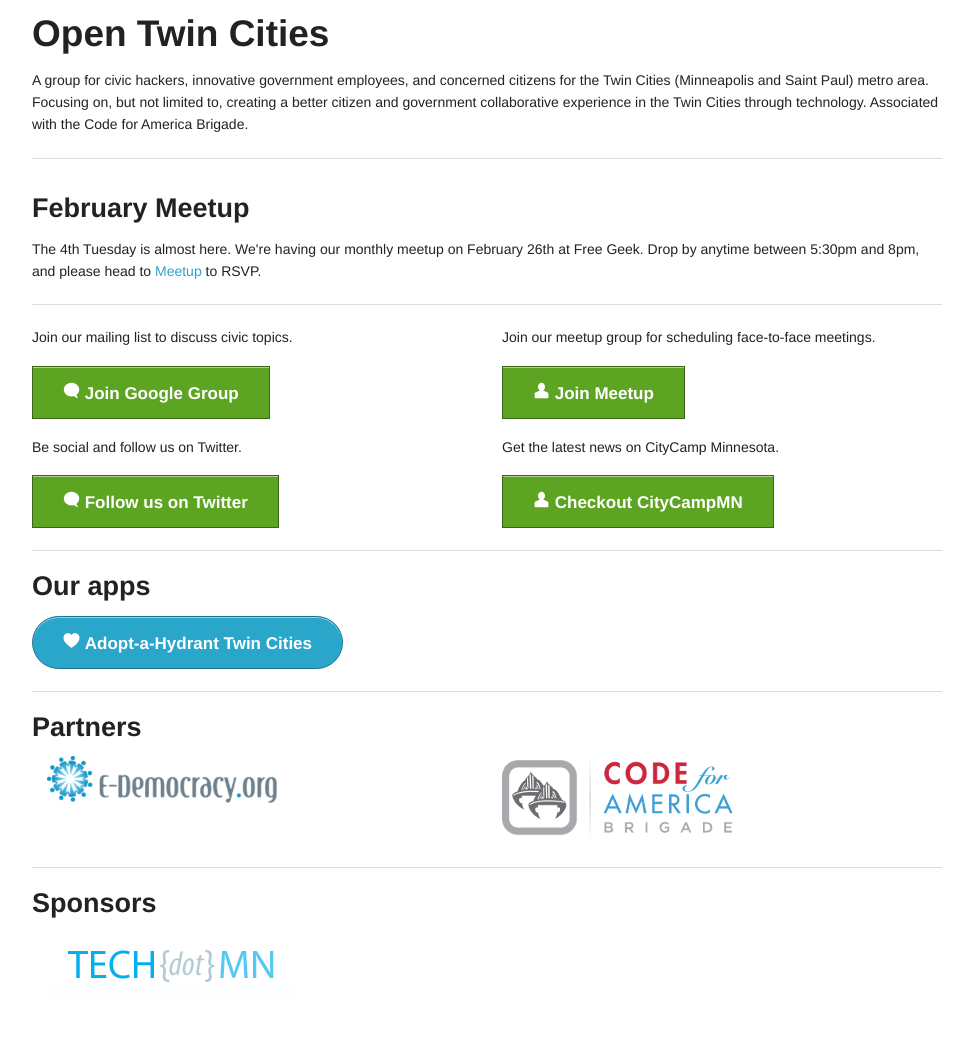
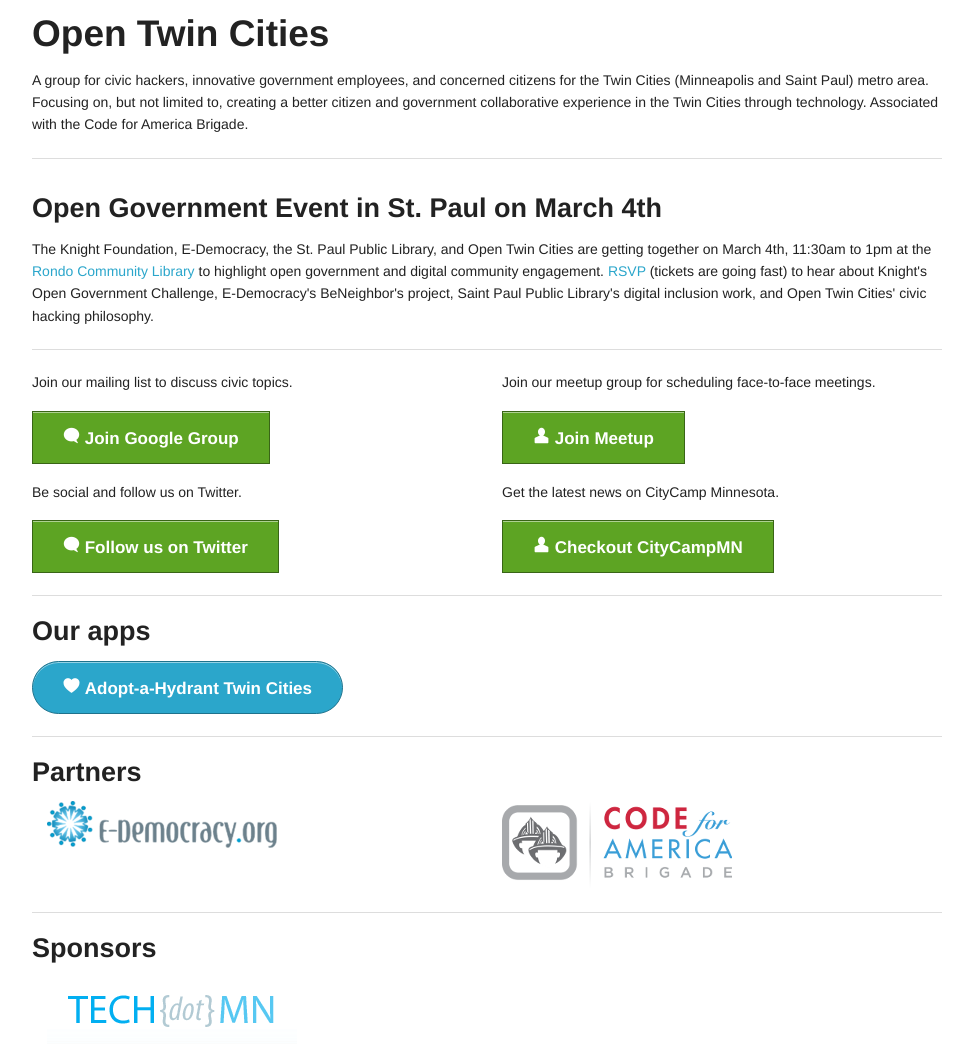
Before and after one commit to OpenTwinCities/opentwincities.github.com, a Jekyll site: the page built from index.html, in a window 1280 px wide. Shown: the whole page, without its empty margins (153-1126 px from the left). Built offline with Jekyll 4.4.1, drawn with Linux system fonts in a browser that asks for light colours; nearby versions of some CDN libraries; before the commit the page ends 1002 px from its top, so only the background shows below that.

Commit message:
Replaced Feb Meetup notice with March 4th Knight event notice

```diff
--- a/index.html
+++ b/index.html
@@ -15,9 +15,9 @@
 
   <div class="row">
     <div class="twelve columns">
-      <h3>February Meetup</h3>
+      <h3>Open Government Event in St. Paul on March 4th</h3>
 
-      <p>The 4th Tuesday is almost here. We're having our monthly meetup on February 26th at Free Geek. Drop by anytime between 5:30pm and 8pm, and please head to <a href="http://www.meetup.com/cfabrigade/Twin-Cities/878562/">Meetup</a> to RSVP.</p>
+      <p>The Knight Foundation, E-Democracy, the St. Paul Public Library, and Open Twin Cities are getting together on March 4th, 11:30am to 1pm at the <a href="https://maps.google.com/maps?ie=UTF8&cid=17535349314349717860&q=St+Paul+Library&iwloc=A&gl=US&hl=en">Rondo Community Library</a> to highlight open government and digital community engagement. <a href="http://www.eventbrite.com/event/5126489468">RSVP</a> (tickets are going fast) to hear about Knight's Open Government Challenge, E-Democracy's BeNeighbor's project, Saint Paul Public Library's digital inclusion work, and Open Twin Cities' civic hacking philosophy.</p>
 
       <hr />
     </div>
```
